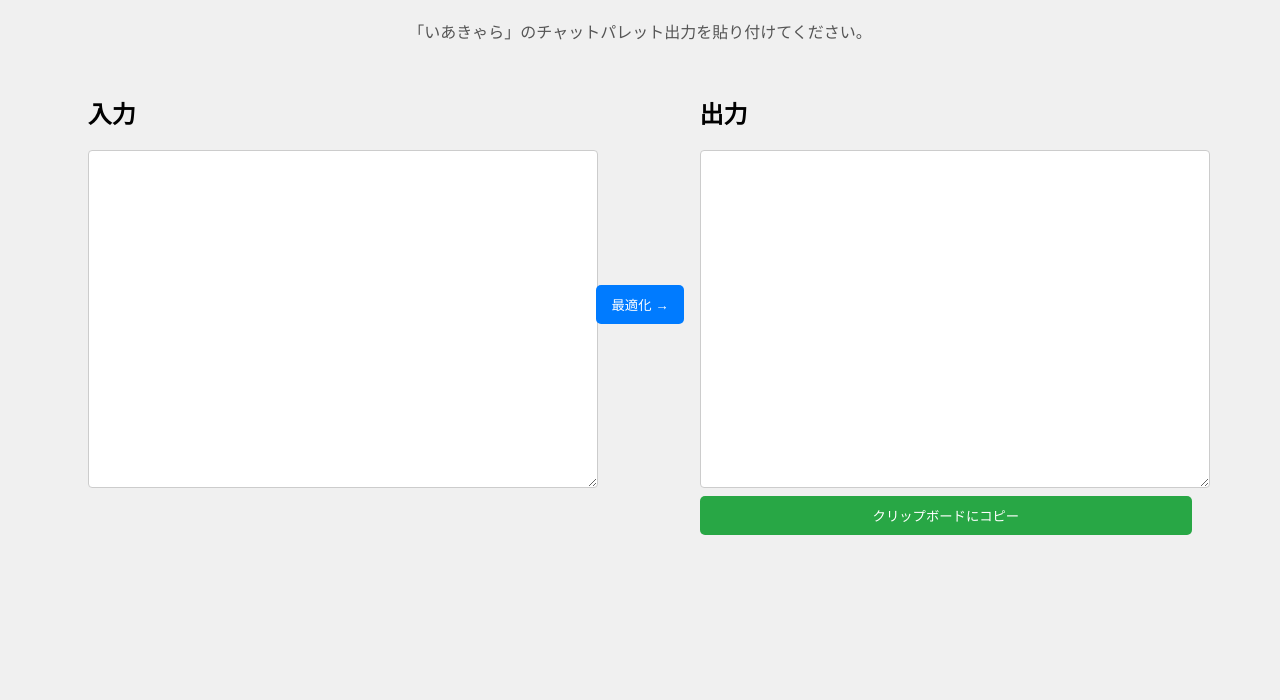
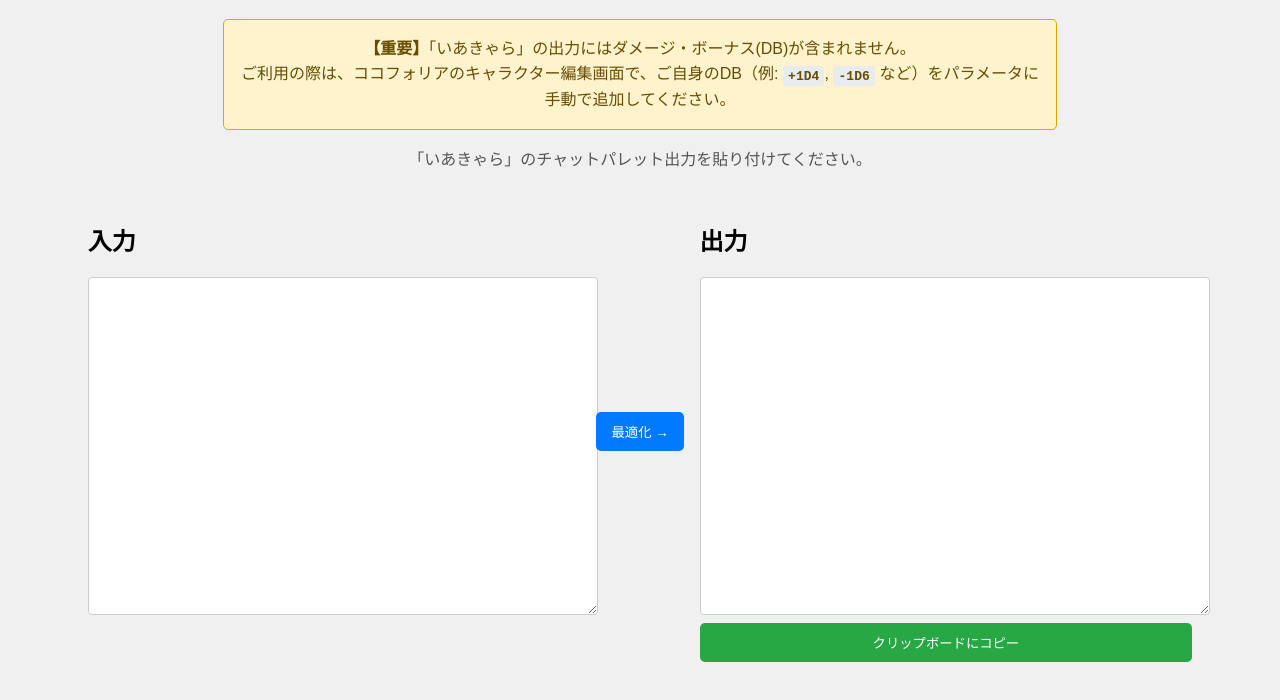
Before and after one commit to kujiraaaaa/coc-palette-optimizer, a website built with Vite: page index.html in a window 1280 px wide. Shown: the part 70-770 px from the top of the page. Built offline with nearby package versions, Linux system fonts and the light colour scheme.

Commit message:
feat: improve DB handling and add user guide

```diff
--- a/index.html
+++ b/index.html
@@ -8,6 +8,10 @@
   </head>
   <body>
     <h1>CoC6版 チャットパレット最適化ツール</h1>
+    <div class="notice">
+      <strong>【重要】</strong>「いあきゃら」の出力にはダメージ・ボーナス(DB)が含まれません。<br>
+      ご利用の際は、ココフォリアのキャラクター編集画面で、ご自身のDB（例: <code>+1D4</code>, <code>-1D6</code> など）をパラメータに手動で追加してください。
+    </div>
     <p>「いあきゃら」のチャットパレット出力を貼り付けてください。</p>
 
     <div class="container">
--- a/src/main.ts
+++ b/src/main.ts
@@ -107,15 +107,14 @@ function optimizePalette(text: string): string {
   result.push("---");
 
   // ダメージロールは{DB}がココフォリアで管理されるため、常に追加
-  result.push(`1D3+{DB} 【こぶしダメージ判定】`);
-  result.push(`1D6+{DB} 【キックダメージ判定】`);
+  result.push(`1D3{DB} 【こぶしダメージ判定】`);
+  result.push(`1D6{DB} 【キックダメージ判定】`);
 
   // マーシャルアーツは技能値を振っている（初期値1より大きい）場合のみ追加
   if (skills['マーシャルアーツ'] > initialSkills['マーシャルアーツ']) {
-      result.push(`2D3+{DB} 【こぶし+マーシャルアーツダメージ判定】`);
-      result.push(`2D6+{DB} 【キック+マーシャルアーツダメージ判定】`);
+      result.push(`2D3{DB} 【こぶし+マーシャルアーツダメージ判定】`);
+      result.push(`2D6{DB} 【キック+マーシャルアーツダメージ判定】`);
   }
-
   // 応急手当は初期値(30)でも使うため、常に追加
   result.push("1D3 【応急手当回復値判定】");
 
--- a/src/style.css
+++ b/src/style.css
@@ -38,3 +38,21 @@ button {
   margin-top: 0.5rem;
   background-color: #28a745;
 }
+.notice {
+  max-width: 800px;
+  margin: 1rem auto;
+  padding: 1rem;
+  border: 1px solid #e0a800;
+  background-color: #fff3cd;
+  color: #664d03;
+  border-radius: 5px;
+  text-align: center;
+  line-height: 1.6;
+}
+
+.notice code {
+  background-color: #e9ecef;
+  padding: 0.2em 0.4em;
+  border-radius: 3px;
+  font-weight: bold;
+}
```
